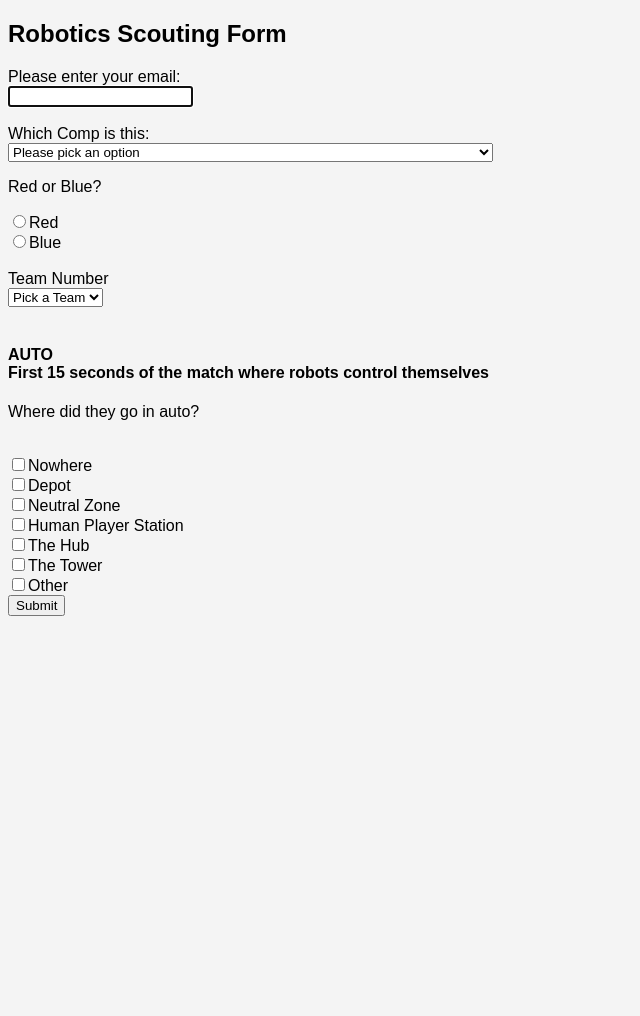
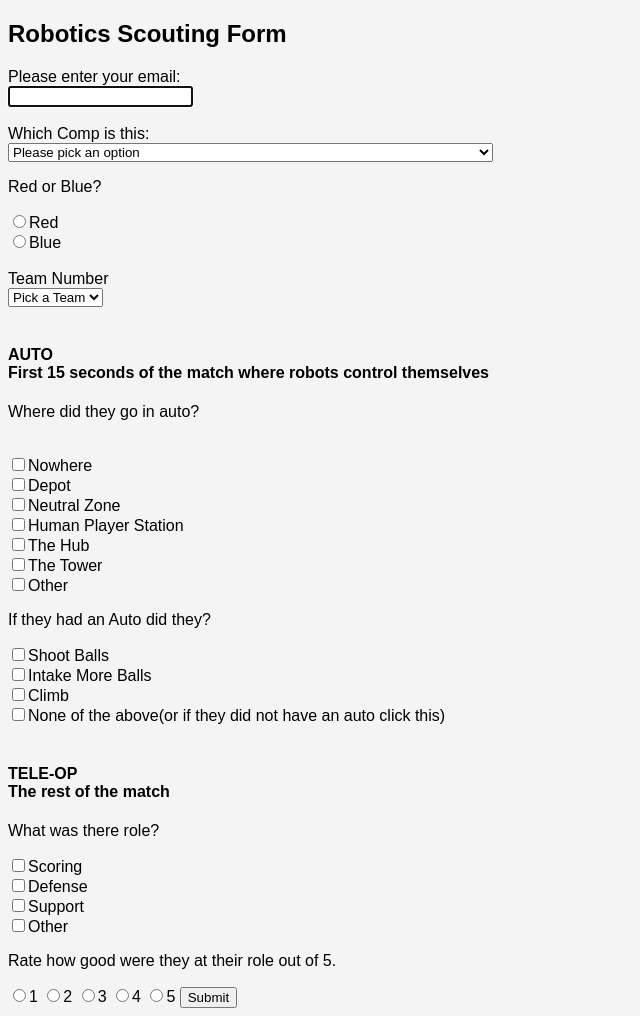
Before and after one commit to FRC-Team-1160/Scouting-Website--2027, a plain HTML site: page RoboticsScoutingForm.html in a window 1280 px wide. Shown: the whole page, without its empty margins (0-640 px from the left). Before the commit the page ends 800 px from the top, so only its background shows below. Drawn offline with Linux system fonts and the light colour scheme.

Commit message:
Updated scouting form

```diff
--- a/RoboticsScoutingForm.html
+++ b/RoboticsScoutingForm.html
@@ -71,6 +71,56 @@
             <input type="text" name="autoLocation" id="otherAutoTextLoc" hidden>
         </label><br>
 
+        <p>If they had an Auto did they?</p>
+        <label>
+            <input type="checkbox" name="autoDo" value="shoot">Shoot Balls
+        </label><br>
+        <label>
+            <input type="checkbox" name="autoDo" value="intake">Intake More Balls
+        </label><br>
+        <label>
+            <input type="checkbox" name="autoDo" value="climb">Climb
+        </label><br>
+        <label>
+            <input type="checkbox" name="autoDo" value="none">None of the above(or if they did not have an auto click this)
+        </label><br><br>
+
+        <h4>TELE-OP<br>The rest of the match</h4>
+
+        <p>What was there role?</p>
+         <label>
+            <input type="checkbox" name="role" value="scoring">Scoring
+        </label><br>
+        <label>
+            <input type="checkbox" name="role" value="defense">Defense
+        </label><br>
+        <label>
+            <input type="checkbox" name="role" value="support">Support
+        </label><br>
+        <label>
+            <input type="checkbox" name="role" id="otherRole">Other
+        </label>
+        <label>
+            <input type="text" name="role" id="otherTextRole" hidden>
+        </label><br>
+
+        <p>Rate how good were they at their role out of 5.</p>
+        <label> <!--TODO make CSS to make it look like a star-->
+            <input type="radio" name="roleRating" class="star" value="1-star" required>1
+        </label>
+        <label>
+            <input type="radio" name="roleRating" class="star" value="2-star">2
+        </label>
+        <label>
+            <input type="radio" name="roleRating" class="star" value="3-star">3
+        </label>
+        <label>
+            <input type="radio" name="roleRating" class="star" value="4-star">4
+        </label>
+        <label>
+            <input type="radio" name="roleRating" class="star" value="5-star">5
+        </label>
+
         <button type="submit">Submit</button>
 
         <script src="script.js" defer></script>
--- a/script.js
+++ b/script.js
@@ -3,7 +3,7 @@
 //This is more as a reminder for me to remember how to open this
 //It will probobly be different for you
 //$ cd ~/Desktop/robotics\ Scouting\ form
-//$ npx serve
+//$ cd ~/Desktop/robotics\ Scouting\ form
 //Then go to http://localhost:3000
 //Then click on the html file!
 //testing
@@ -41,10 +41,10 @@ function setupOther(buttonID, textboxID){
 }
 
 setupOther("otherAutoLoc", "otherAutoTextLoc");
-//setupOther("otherAutoRole", "otherAutoTextRole");
+setupOther("otherRole", "otherTextRole");
 
 const form = document.getElementById("scoutingForm");
-const checkboxList = ["autoLocation"];
+const checkboxList = ["autoLocation", "autoDo", "role"];
 
 form.addEventListener("submit", function(event){
     let missedList = [];
@@ -71,7 +71,7 @@ form.addEventListener("submit", function(event){
     }
 });
 
-const translate = ["\"Where did they go in auto?\""];
+const translate = ["\"Where did they go in auto?\"", "\"If they had an Auto did they?\"", "\"What was there role?\""];
 
 function codeToEnglish(word){
     for(let i = 0; i < checkboxList.length; i++){
--- a/styles.css
+++ b/styles.css
@@ -1,3 +1,4 @@
+/*TODO make CSS to make ratings look like stars*/
 body {
     background-color: #f4f4f4;
     font-family: Arial, sans-serif;
```
Also changed, not shown: 1 other file.
